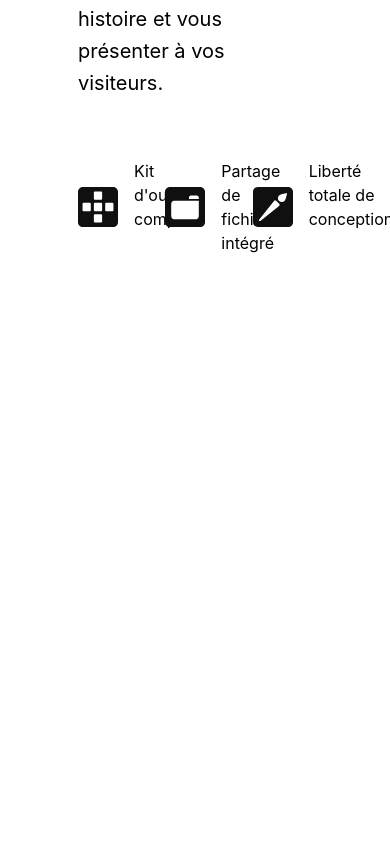
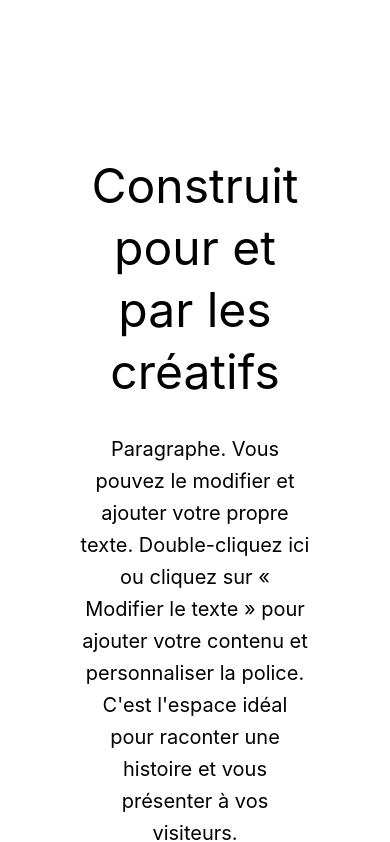
Before and after one commit to Mohamedjaidane2/marketing-app-using-react-js, a React (Create React App) app: page / in a window 390 px wide. Shown: the part 5202-6044 px from the top of the page. Before the commit the page ends 5587 px from the top, so only its background shows below. Built offline with nearby package versions, Linux system fonts and the light colour scheme.

Commit message:
fix responsive

```diff
--- a/src/components/construit/Construit.js
+++ b/src/components/construit/Construit.js
@@ -7,19 +7,19 @@ import ct3 from "../../asstes/img/ct3.svg";
 function Construit() {
   return (
     <section className="px-[20%] py-[100px]">
-      <div className="grid lg:grid-cols-2 lg:gap-8">
+      <div className="grid grid-rows-2 lg:grid-cols-2 lg:gap-8">
         <div>
           <img className="h-auto w-[500px]" src={contruit} alt="construit" />
         </div>
         <div>
-          <h1 className="text-5xl leading-[62px]">Construit pour et par les créatifs</h1>
-          <p className="py-[30px] leading-8 text-xl" >
+          <h1 className="text-5xl text-center lg:text-left leading-[62px]">Construit pour et par les créatifs</h1>
+          <p className="py-[30px] leading-8 text-center lg:text-left text-xl" >
             Paragraphe. Vous pouvez le modifier et ajouter votre propre texte.
             Double-cliquez ici ou cliquez sur « Modifier le texte » pour ajouter
             votre contenu et personnaliser la police. C'est l'espace idéal pour
             raconter une histoire et vous présenter à vos visiteurs.
           </p>
-          <div className="grid grid-cols-3 gap-7 py-[30px]">
+          <div className="grid grid-rows-2  lg:grid-cols-3 gap-7 py-[30px]">
             <div className="flex space-x-4">
               <img className="w-[40px]" src={ct1} alt="ct" />
               <p>Kit d'outils complet</p>
```
